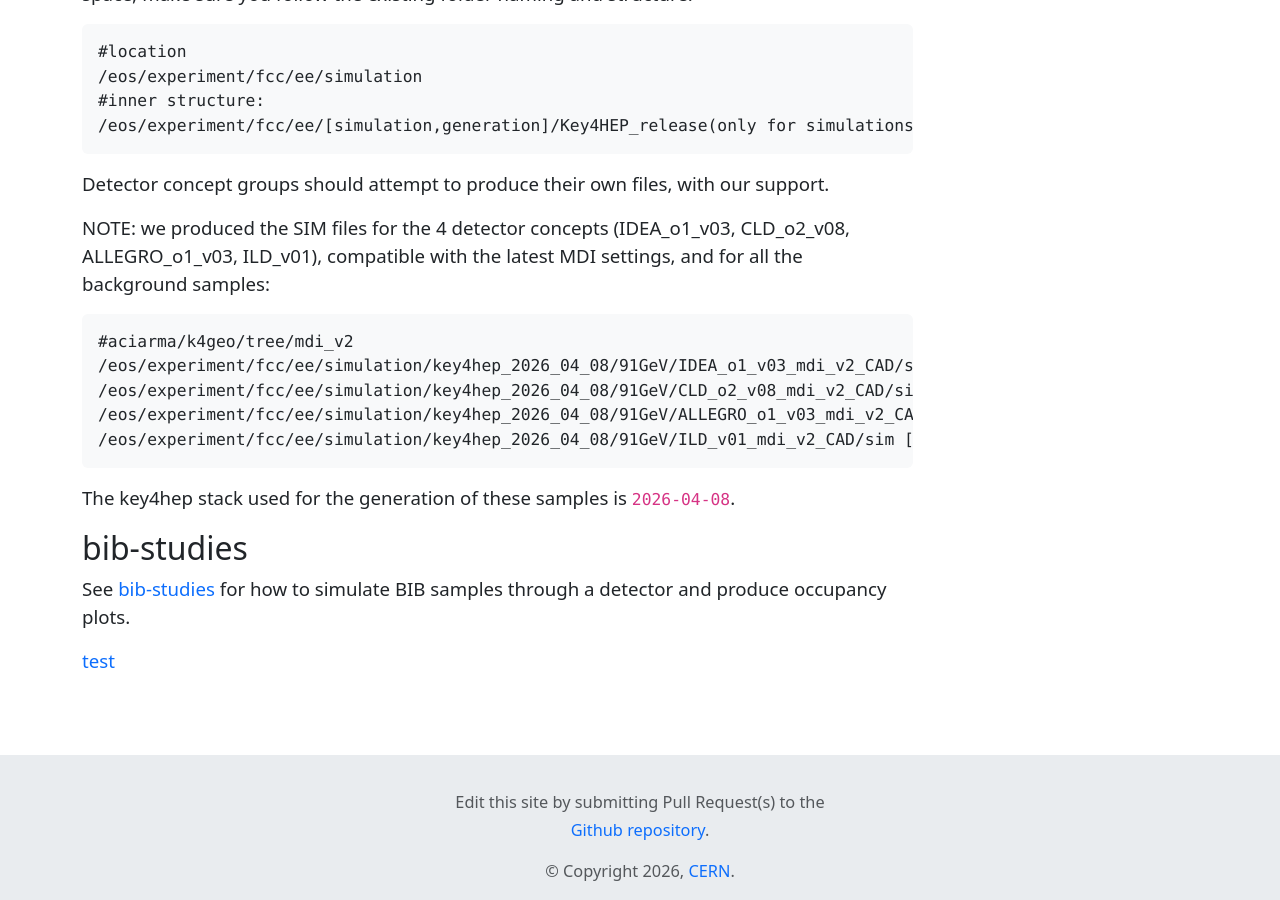
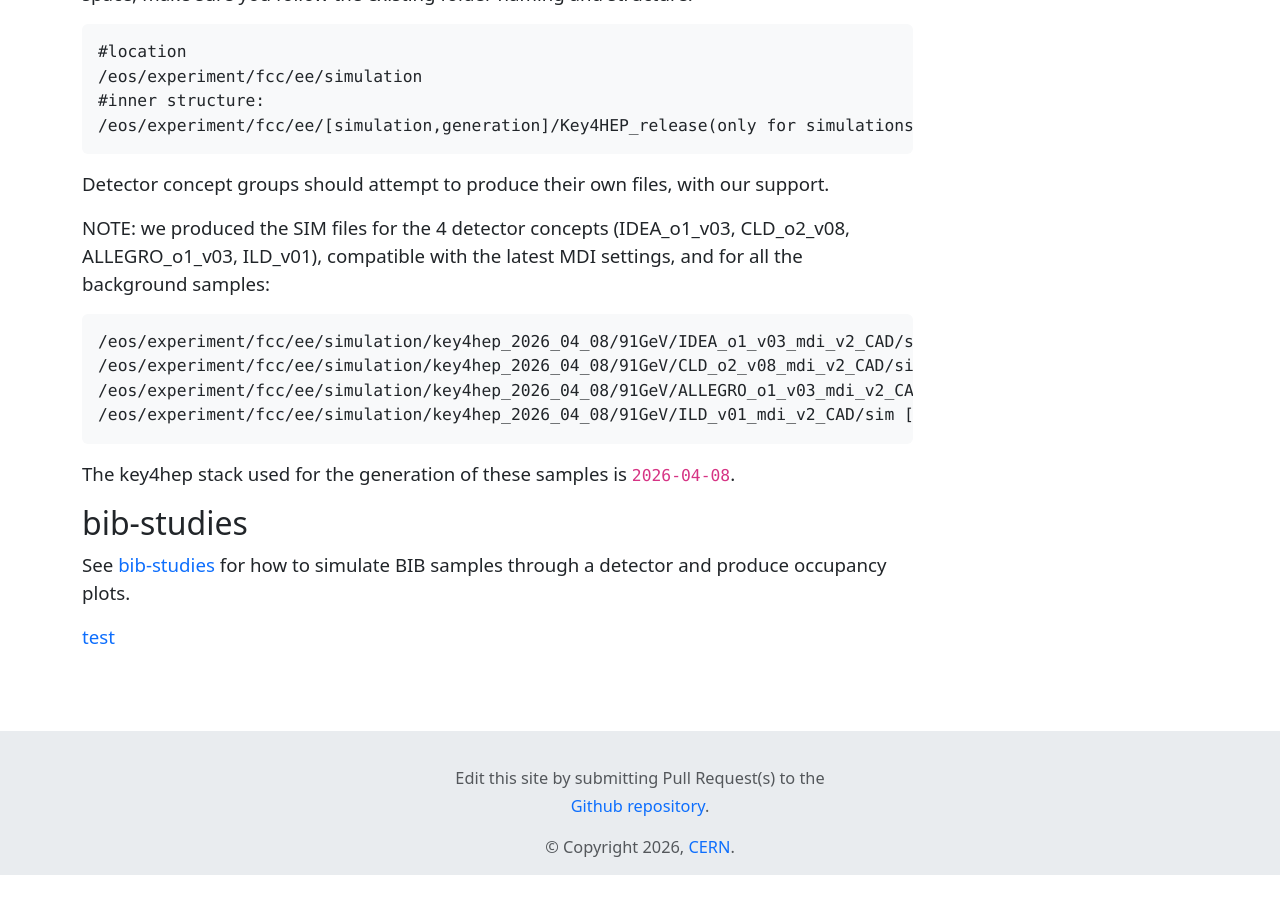
Before and after one commit to HEP-FCC/FCCSW, a Jekyll site: the page built from mdi/index.md, in a window 1280 px wide and 900 px high, scrolled down 1826 px. Built offline with Jekyll 4.4.1, drawn with Linux system fonts in a browser that asks for light colours; our own code applies the rules of GitHub Pages for plain Markdown files; after the commit the page ends 2701 px from its top, so only the background shows below that.

Commit message:
Update note section
Removed a reference to the GitHub repository in the note section.

````diff
--- a/mdi/index.md
+++ b/mdi/index.md
@@ -108,7 +108,6 @@ Detector concept groups should attempt to produce their own files, with our supp
 NOTE: we produced the SIM files for the 4 detector concepts (IDEA_o1_v03, CLD_o2_v08, ALLEGRO_o1_v03, ILD_v01), compatible with the latest MDI settings, and for all the background samples:
 
 ```bash
-#aciarma/k4geo/tree/mdi_v2
 /eos/experiment/fcc/ee/simulation/key4hep_2026_04_08/91GeV/IDEA_o1_v03_mdi_v2_CAD/sim
 /eos/experiment/fcc/ee/simulation/key4hep_2026_04_08/91GeV/CLD_o2_v08_mdi_v2_CAD/sim
 /eos/experiment/fcc/ee/simulation/key4hep_2026_04_08/91GeV/ALLEGRO_o1_v03_mdi_v2_CAD/sim [under production]
````
